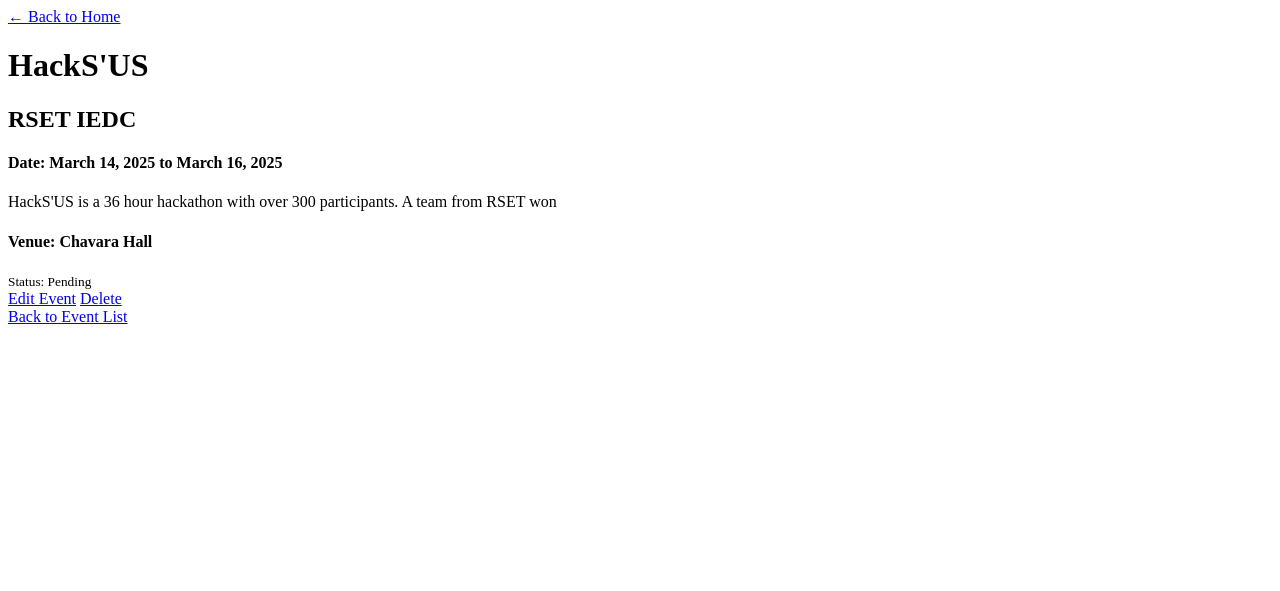
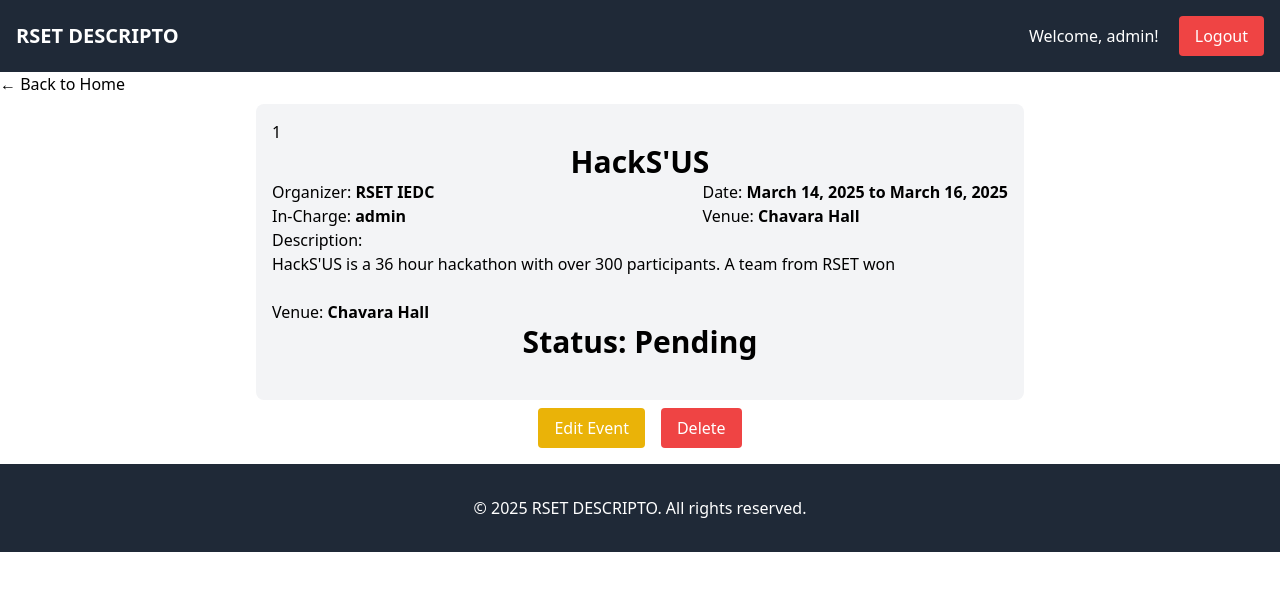
Before and after one commit to amitshibuk/rset-descripto, a Django app: page /events/event/1/ in a window 1280 px wide. Shown: the top 591 px of the page. Run offline with Django 5.2, Linux system fonts and the light colour scheme; a user stored in the database is signed in; data comes from the database, SQL or seed files in the repository; both versions use the stored data as it was after the commit; some libraries are stand-ins or nearby versions.

Commit message:
Second Commit

```diff
--- a/event/forms.py
+++ b/event/forms.py
@@ -6,6 +6,10 @@ class EventForm(forms.ModelForm):
         model = Event
         fields = ( "event_id","name","start_date","end_date","time","description","organizer",
                   "max_count","budget","venue")
+        widgets = {
+            "start_date": forms.DateInput(attrs={"type": "date",}),
+            "end_date": forms.DateInput(attrs={"type": "date",})
+        }
 
 class EventStatusForm(forms.ModelForm):
     class Meta:
--- /dev/null
+++ b/event/templates/event/base.html
@@ -0,0 +1,37 @@
+<!DOCTYPE html>
+<html lang="en">
+<head>
+    <meta charset="UTF-8">
+    <meta name="viewport" content="width=device-width, initial-scale=1.0">
+    <title> {% block title %}{% endblock %} | RSET DESCRIPTO </title>
+    <script src="https://cdn.tailwindcss.com"></script>
+</head>
+<body>
+
+    <header class="bg-gray-800 text-white p-4 flex justify-between items-center">
+        <h1 class="text-xl font-bold">RSET DESCRIPTO</h1>
+        <div>
+            {% if user.is_authenticated %}
+                <p class="inline-block mr-4">Welcome, {{ user.username }}!</p>
+                <form action="{% url 'logout' %}" method="post" class="inline-block">
+                    {% csrf_token %}
+                    <button type="submit" class="bg-red-500 hover:bg-red-700 text-white px-4 py-2 rounded">Logout</button>
+                </form>
+            {% else %}
+                <a href="{% url 'login' %}" class="bg-blue-500 hover:bg-blue-700 text-white px-4 py-2 rounded">Login</a>
+            {% endif %}
+        </div>
+    </header>
+
+    <main >
+        {% block content %}
+        {% endblock %}
+    </main>
+
+    <footer class="bg-gray-800 text-white p-4 mt-4">
+        <div class="bg-gray-800 text-white p-4">
+            <p class="text-center">© 2025 RSET DESCRIPTO. All rights reserved.</p>
+        </div>
+    </footer>
+</body>
+</html>
--- a/event/templates/event/event_detail.html
+++ b/event/templates/event/event_detail.html
@@ -1,25 +1,53 @@
-<!DOCTYPE html>
-<html>
-<head>
-    <title>{{ event.name }}</title>
-</head>
-<body>
+{% extends 'event\base.html' %}
+
+{% block title %} {{ event.name }} {% endblock %}
+{% block content %}
     <a href="{% url 'event_list' %}">← Back to Home</a>
-    <h1>{{ event.name }}</h1>
-    <h2>{{ event.organizer }}</h2>
-    <h4>Date: {{ event.start_date }} to {{ event.end_date }}</h4>
-    <p>{{ event.description }}</p>
 
-    <h4>Venue: {{ event.venue }}</h4>
+    <div class="flex flex-col">
+        <div class="flex flex-col bg-gray-100 p-4 m-2 rounded-lg w-3/5 mx-auto">
+            <h3>{{ event.event_id }}</h3>
+            <h1 class="text-3xl font-bold text-center">{{ event.name }}</h1>
+                <div class="flex justify-between">
+                    <div class="flex flex-col">
+                        <h2>Organizer: <span class="font-bold">{{ event.organizer }}</span></h2>
+                        <h2>In-Charge: <span class="font-bold">{{ event.in_charge }}</span></h2>
+                    </div>
 
-    <small>Status: {{ event.status }}</small>
-    <br>
+                    <div>
+                        <h2>Date: <span class="font-bold">{{ event.start_date }} to {{ event.end_date }}</span></h2>
+                        <h2>Venue: <span class="font-bold">{{ event.venue }}</span></h2>
+                    </div>
+                </div>
 
-    {% if event.in_charge == user %}
-        <a href="{% url 'edit_event' pk=event.pk %}">Edit Event</a>
-        <a href="{% url 'delete_event' pk=event.pk %}">Delete</a>
-    {% endif %}
-    <br>
-    <a href="{% url 'event_list' %}">Back to Event List</a>
-</body>
-</html>
+                <h2>Description:</h2>
+                <p>{{ event.description }}</p><br>
+
+                <h4>Venue: <span class="font-bold">{{ event.venue }}</span></h4>
+
+                <h1 class="text-3xl font-bold text-center">Status: {{ event.status }}</h1>
+                <br>
+        </div>
+        <div>
+            <div class="flex justify-center gap-4">
+            {% if event.in_charge == user %}
+                <a href="{% url 'edit_event' pk=event.pk %}" class="bg-yellow-500 hover:bg-yellow-700 text-white px-4 py-2 rounded">Edit Event</a>
+                <a href="{% url 'delete_event' pk=event.pk %}" class="bg-red-500 hover:bg-red-700 text-white px-4 py-2 rounded">Delete</a>
+            {% endif %}
+            </div>
+            {% load group_tags %}
+
+            {% if user|has_group:"Moderators" %}
+            <form action="{% url 'approve_event' pk=event.pk %}" method="post" style="display:inline;">
+                {% csrf_token %}
+                <button type="submit">Approve</button>
+            </form>
+            <form action="{% url 'reject_event' pk=event.pk %}" method="post" style="display:inline;">
+                {% csrf_token %}
+                <button type="submit">Reject</button>
+            </form>
+            {% endif %}
+        </div>
+    </div>
+
+    {% endblock %}
--- /dev/null
+++ b/event/templatetags/group_tags.py
@@ -0,0 +1,8 @@
+from django import template
+from django.contrib.auth.models import Group
+
+register = template.Library()
+
+@register.filter
+def has_group(user, group_name):
+    return user.groups.filter(name=group_name).exists()
--- a/event/urls.py
+++ b/event/urls.py
@@ -7,5 +7,7 @@ urlpatterns = [
     path('event/new/', views.create_event, name='create_event'),
     path('event/<int:pk>/edit/', views.edit_event, name='edit_event'),
     path('event/<int:pk>/delete/', views.delete_post, name='delete_event'),
+    path('event/<int:pk>/approve/', views.approve_event, name='approve_event'),
+    path('event/<int:pk>/reject/', views.reject_event, name='reject_event'),
 
 ]
--- a/event/views.py
+++ b/event/views.py
@@ -6,7 +6,7 @@ from .forms import EventForm, EventStatusForm
 
 @login_required
 def event_list(request):
-    events = Event.objects.all()
+    events = Event.objects.all().order_by('-event_id')
     return render(request, 'event/event_list.html', {'events': events})
 
 @login_required
@@ -23,12 +23,11 @@ def create_event(request):
             event.in_charge = request.user
             event.status = 'Pending'
             event.save()
-            redirect('event_detail', pk=event.pk)
+            return redirect('event_detail', pk=event.pk)
     else:
         form = EventForm()
 
     return render(request, 'event/create_form.html', {'form': form})
-
 
 @login_required
 def edit_event(request, pk):
@@ -63,3 +62,19 @@ def delete_post(request, pk):
         return redirect('event_list')
 
     return render(request, 'event/delete_event.html', {'event': event})
+
+@login_required
+def approve_event(request, pk):
+    event = get_object_or_404(Event, pk=pk)
+    if request.user.groups.filter(name='Moderators').exists():
+        event.status = "Approved"
+        event.save()
+    return redirect('event_detail', pk=pk)
+
+@login_required
+def reject_event(request, pk):
+    event = get_object_or_404(Event, pk=pk)
+    if request.user.groups.filter(name='Moderators').exists():
+        event.status = "Rejected"
+        event.save()
+    return redirect('event_detail', pk=pk)
```
Also changed, not shown: event/templates/event/create_form.html (+60 -16 lines), event/templates/event/delete_event.html (+6 -8 lines), event/templates/event/edit_form.html (+6 -10 lines), event/templates/event/event_list.html (+24 -20 lines), event/templatetags/form_tags.py (added, +8 -0 lines), db.sqlite3, event/templatetags/__init__.py (added).
